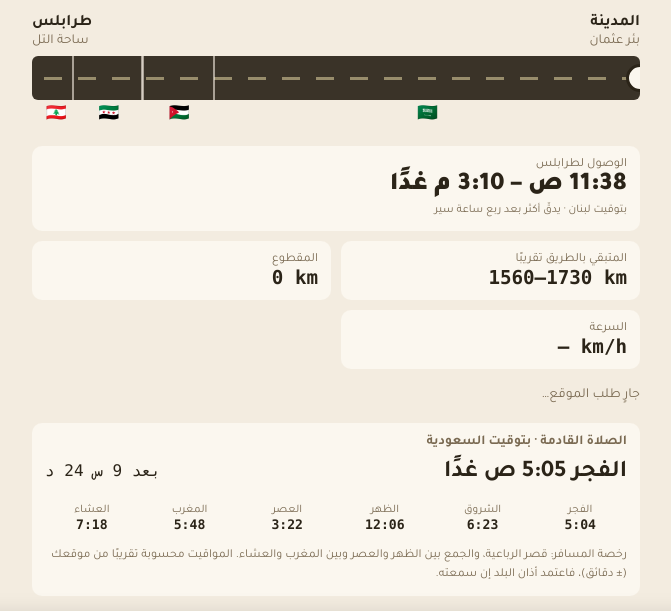
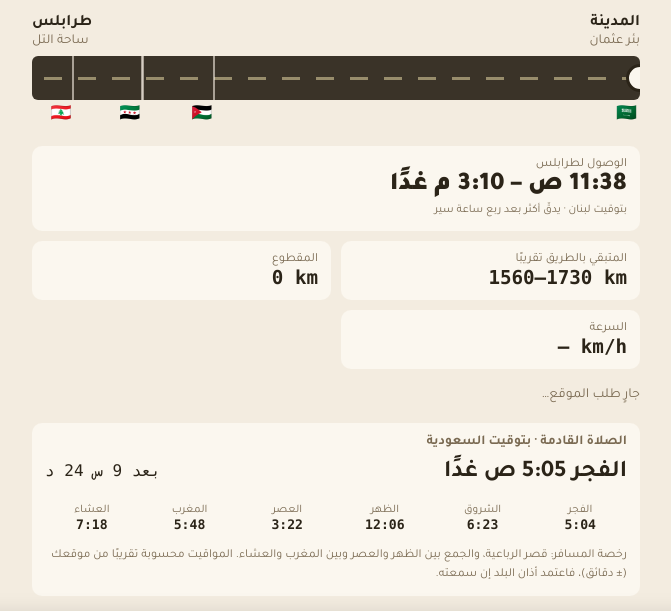
Before and after one commit to HilalSafarjalani/trip, a plain HTML site: page index.html in a window 1280 px wide. Shown: the part 180-791 px from the top of the page, without its empty margins (304-975 px from the left). Drawn offline with Linux system fonts and the light colour scheme.

Commit message:
Update index.html

```diff
--- a/index.html
+++ b/index.html
@@ -38,7 +38,7 @@ h1{margin:0;font-size:1.05rem;font-weight:700;color:var(--muted)}
 .ticks{position:absolute;inset:0;z-index:1}
 .ticks i{position:absolute;top:0;bottom:0;width:2px;background:var(--sand);opacity:.6}
 .flags{position:relative;height:24px;margin-top:4px;font-size:1.05rem}
-.flags span{position:absolute;top:0;transform:translateX(50%);line-height:24px}
+.flags span{position:absolute;top:0;line-height:24px;padding-right:3px}
 .stats{display:grid;grid-template-columns:repeat(2,minmax(0,1fr));gap:10px}
 .stat,.card{background:var(--card);border-radius:10px;padding:11px 13px}
 .stat span{display:block;font-size:.78rem;color:var(--muted)}
@@ -281,9 +281,9 @@ const fire=k=>{if(fired[k])return false;fired[k]=1;put("trip-fired",fired);retur
 /* ---------- UI scaffold ---------- */
 const $=id=>document.getElementById(id);
 {let acc=0;for(let i=0;i<L.length-1;i++){acc+=L[i];const t=document.createElement("i");t.style.right=(acc/TOTAL*100)+"%";$("ticks").appendChild(t)}}
-// each flag sits in the middle of that country's real share of the route
+// each flag sits right after the border line where that country begins
 [["🇸🇦",0,CUM[0]],["🇯🇴",CUM[0],CUM[2]],["🇸🇾",CUM[2],CUM[3]],["🇱🇧",CUM[3],TOTAL]].forEach(([f,a,b])=>{
-  const s=document.createElement("span");s.textContent=f;s.style.right=Math.min(96,(a+b)/2/TOTAL*100).toFixed(2)+"%";$("flagrow").appendChild(s)});
+  const s=document.createElement("span");s.textContent=f;s.style.right=(a/TOTAL*100).toFixed(2)+"%";$("flagrow").appendChild(s)});
 L.forEach((d,i)=>{const el=document.createElement("div");el.className="leg";el.id="leg"+i;
   el.innerHTML=`<header><span class="name">${i+1}. ${P[i].n} ← ${P[i+1].n}</span><span class="pp">0%</span></header><div class="bar"><div></div></div><div class="meta"></div>`;
   $("legs").appendChild(el)});
```
